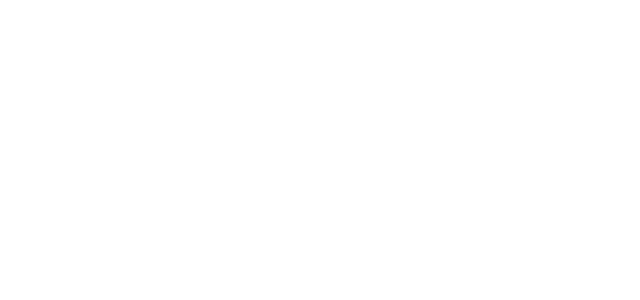
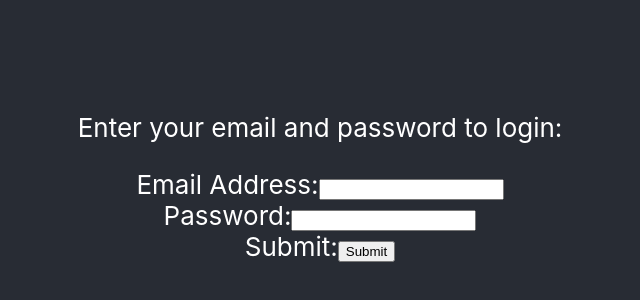
Before and after one commit to Vertial-Garden-Controller/Web-Interface, a React (Create React App) app: page /user/login in a window 1280 px wide. Shown: the part 226-526 px from the top of the page, without its empty margins (320-960 px from the left). Built offline with nearby package versions, Linux system fonts and the light colour scheme.

Commit message:
added login page

```diff
--- /dev/null
+++ b/src/pages/Login.js
@@ -0,0 +1,88 @@
+import React from 'react'
+import { Link } from 'react-router-dom'
+import { func } from 'prop-types'
+
+class Login extends React.Component {
+  constructor(props) {
+    super(props)
+    this.state = {
+      email: '',
+      password: '',
+      user_id: 0
+    }
+
+  this.handleInputChange = this.handleInputChange.bind(this)
+  this.handleSubmit = this.handleSubmit.bind(this)
+}
+
+  handleInputChange(event) {
+    const target = event.target
+    const value = target.value
+    const name = target.name
+    this.setState({
+      [name]: value,
+    })
+  }
+
+  async handleSubmit(event) {
+    event.preventDefault()
+    this.props.updateUserId(1)
+    this.setState({
+      user_id: 1
+    })
+  }
+
+  render() {
+    if(this.state.user_id) {
+      return (
+        <div className="App">
+          <header className="App-header">
+            Login Success!
+            <Link to="/myinfo">My Information</Link>
+            <Link to="/mygarden">My Garden</Link>
+          </header>
+        </div>
+      )
+    }
+
+    return (
+      <div className="App">
+          <header className="App-header">
+          <p>Enter your email and password to login:</p>
+          <form onSubmit={this.handleSubmit}>
+            <label>
+              Email Address:
+              <input
+                name="emailAddress"
+                type="text"
+                value={this.state.emailAddress}
+                onChange={this.handleInputChange}
+              />
+            </label>
+            <br />
+            <label>
+              Password:
+              <input
+                name="password"
+                type="password"
+                value={this.state.password}
+                onChange={this.handleInputChange}
+              />
+            </label>
+            <br />
+            <label>
+              Submit:
+              <input type="submit" value="Submit" />
+            </label>
+          </form>
+          </header>
+        </div>
+    )
+  }
+}
+
+Login.propTypes = {
+  updateUserId: func,
+}
+
+export default Login
--- a/src/pages/NewUser.js
+++ b/src/pages/NewUser.js
@@ -1,7 +1,6 @@
 import React from 'react'
 import axios from 'axios'
 import { options } from '../App'
-import { number, func } from 'prop-types'
 import { Link } from 'react-router-dom'
 // import Routes from '../routes'
 
@@ -14,9 +13,8 @@
       lastname: '',
       emailAddress: '',
       password: '',
-      user_id: 1,
+      success: false,
     }
-    this.value = 0
 
     this.handleInputChange = this.handleInputChange.bind(this)
     this.handleSubmit = this.handleSubmit.bind(this)
@@ -52,7 +50,9 @@
         `)
         }
       })
-    this.props.updateUserId(parseInt(res.data.user_id))
+    this.setState({
+      success: res.data.success
+    })
   }
 
   async handleSubmit(event) {
@@ -61,6 +61,17 @@
   }
 
   render() {
+    if (this.state.success !== false) {
+      return (
+        <div className="App">
+          <header className="App-header">
+            Signup Success!
+            <Link to="/user/login">Login</Link>
+          </header>
+        </div>
+      )
+    }
+
     return (
       <div className="App">
         <header className="App-header">
@@ -121,16 +132,10 @@
               <input type="submit" value="Submit" />
             </label>
           </form>
-          <Link to="/mygarden">My Garden</Link>
         </header>
       </div>
     )
   }
 }
 
-NewUser.propTypes = {
-  user_id: number,
-  updateUserId: func,
-}
-
 export default NewUser
--- a/src/routes.js
+++ b/src/routes.js
@@ -4,7 +4,7 @@
 import MyInfo from './pages/MyInfo'
 import NewGarden from './pages/NewGarden'
 import NewUser from './pages/NewUser'
-// import SignupPage from './SignupPage'
+import Login from './pages/Login'
 
 class Routes extends React.Component {
   constructor(props) {
@@ -17,7 +17,6 @@
     this.setState({
       user_id: new_user_id,
     })
-    console.log(this.state.user_id, typeof this.state.user_id)
   }
 
   render() {
@@ -30,15 +29,21 @@
         />
         <Route path="/myinfo" user_id={this.state.user_id} component={MyInfo} />
         <Route
-          path="/user/new"
+          path="/mygarden"
           render={(props) => (
-            <NewUser {...props} user_id={this.state.user_id} updateUserId={this.UserIDHandler} />
+            <NewGarden {...props} user_id={this.state.user_id} />
           )}
         />
         <Route
-          path="/mygarden"
+          path="/user/signup"
           render={(props) => (
-            <NewGarden {...props} user_id={this.state.user_id} />
+            <NewUser {...props} />
+          )}
+        />
+        <Route
+          path="/user/login"
+          render={(props) => (
+            <Login {...props} updateUserId={this.UserIDHandler} />
           )}
         />
         {/* <Route
```
